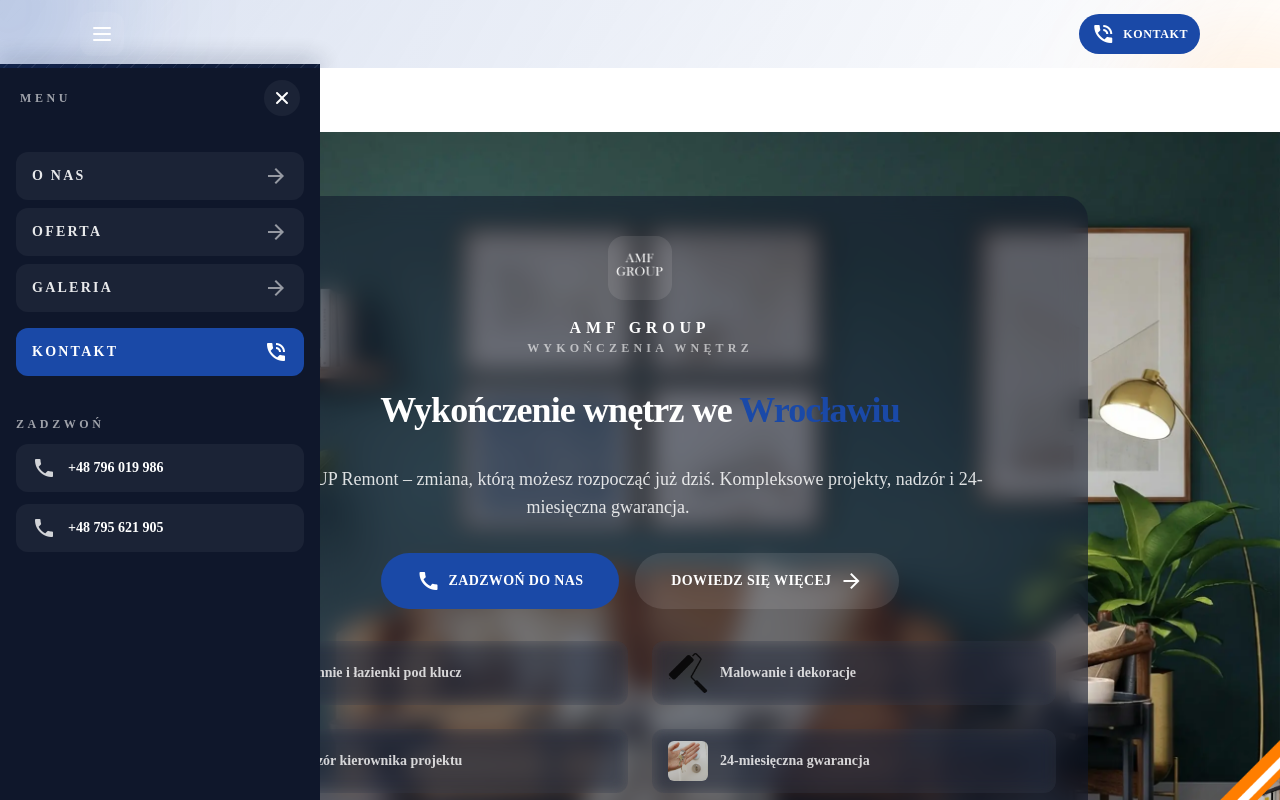
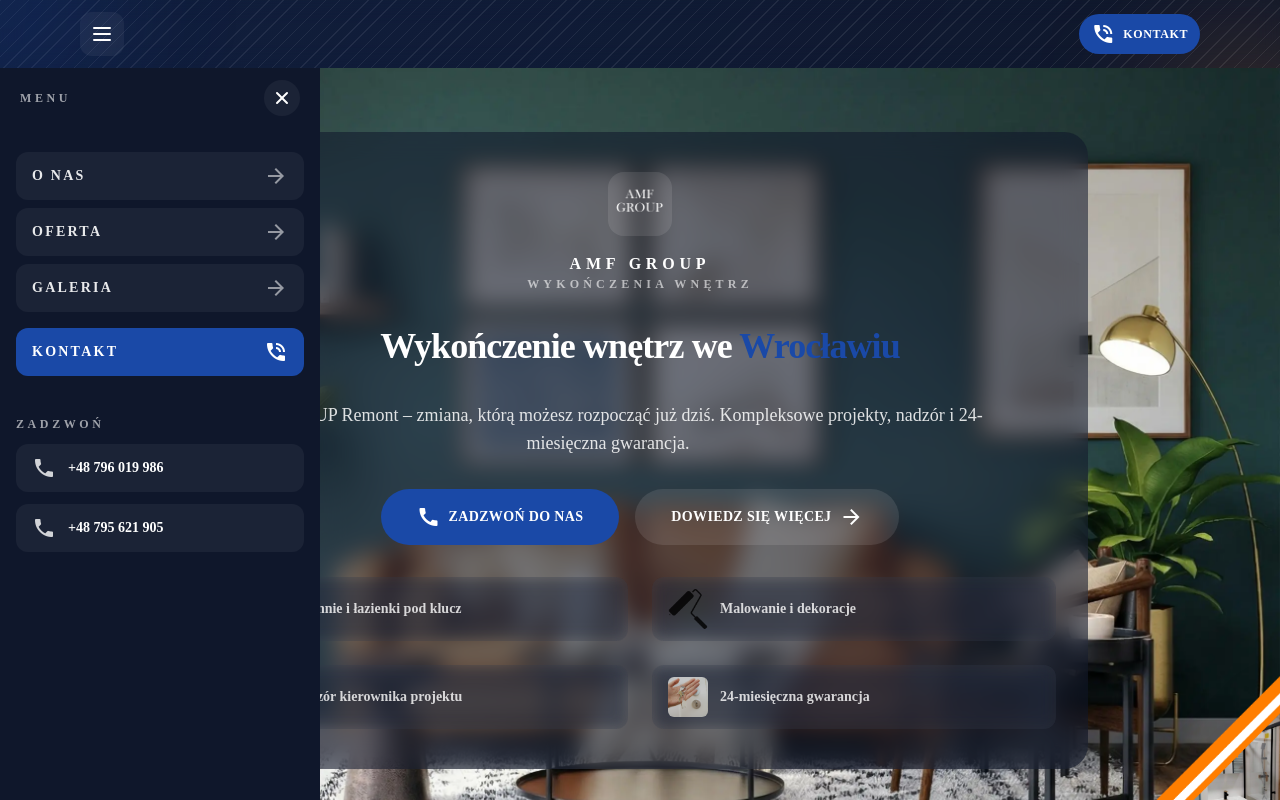
Before and after one commit to r-senchuk/amf-remont, a React (Vite) app: page / in a window 1280 px wide. Shown: the top 800 px of the page. Built offline with nearby package versions, Linux system fonts and the light colour scheme.

Commit message:
feat: Enhance page layout with fixed header, sticky footer, background fix, and CSS cleanup.

```diff
--- a/src/App.jsx
+++ b/src/App.jsx
@@ -2,7 +2,7 @@
  * Root Application Component
  * Provides the main layout with Header and Footer
  */
-import { Outlet } from 'react-router-dom';
+import { Outlet, useLocation } from 'react-router-dom';
 import Header from './components/shared/Header/Header.jsx';
 import Footer from './components/shared/Footer/Footer.jsx';
 import useSEO from './hooks/useSEO.js';
@@ -11,11 +11,14 @@ import useScrollRestoration from './hooks/useScrollRestoration.js';
 function App() {
   useSEO();
   useScrollRestoration();
+  const location = useLocation();
+
+  const isHome = location.pathname === '/' || location.pathname === '/contact';
 
   return (
     <>
       <Header />
-      <main id="app-main" className="pt-16 lg:pt-12">
+      <main id="app-main" className={`flex-1 ${isHome ? '' : 'pt-16 lg:pt-12'}`}>
         <Outlet />
       </main>
       <Footer />
--- a/src/components/pages/HomePage/HomePage.jsx
+++ b/src/components/pages/HomePage/HomePage.jsx
@@ -60,6 +60,9 @@ function HomePage({ scrollToContact = false }) {
 
   return (
     <div className="flex flex-col">
+      {/* Design Fix: Fixed background for gap behind header */}
+      <div className="fixed top-0 left-0 right-0 h-24 bg-slate-900 z-0" aria-hidden="true" />
+
       {/* Hero Section */}
       {/* Hero Section */}
       <section className="relative isolate bg-gradient-to-br from-slate-900 via-slate-800 to-slate-900 text-white">
--- a/src/components/shared/Footer/Footer.jsx
+++ b/src/components/shared/Footer/Footer.jsx
@@ -23,7 +23,7 @@ function Footer() {
   };
 
   return (
-    <footer className="relative mt-auto bg-gradient-to-r from-slate-900 to-slate-800 py-8 text-white">
+    <footer className="relative mt-auto bg-gradient-to-r from-slate-900 to-slate-800 py-8 text-white z-10">
       <div className="mx-auto flex max-w-6xl items-center justify-center px-4 sm:px-6 lg:px-8">
         <p className="text-center text-sm font-medium text-white/70">
           © {currentYear} <span className="font-semibold text-white/80">Wykończenie wnętrz we Wrocławiu</span>
--- a/src/components/shared/Header/Header.jsx
+++ b/src/components/shared/Header/Header.jsx
@@ -61,7 +61,7 @@ function Header() {
   return (
     <>
       <header
-        className="fixed top-0 left-0 right-0 z-40 border-b border-white/10 bg-slate-950/90 backdrop-blur-md relative"
+        className="fixed top-0 left-0 right-0 z-40 border-b border-white/10 bg-slate-950/90 backdrop-blur-md"
         style={{
           backgroundImage:
             'linear-gradient(120deg, rgba(26,73,167,0.16), rgba(15,23,42,0)), repeating-linear-gradient(135deg, rgba(255,255,255,0.08) 0 1px, transparent 1px 10px)'
@@ -97,13 +97,7 @@ function Header() {
                   {label}
                 </a>
               ))}
-              <a
-                href="/contact"
-                onClick={handleContactClick}
-                className="rounded-full bg-primary px-3 py-1.5 text-[0.6rem] text-white shadow-card transition hover:shadow-card-hover"
-              >
-                Kontakt
-              </a>
+
             </nav>
 
             <div className="flex flex-1 items-center justify-end gap-3 text-white/70">
--- a/src/css/global.css
+++ b/src/css/global.css
@@ -21,6 +21,12 @@ body {
   min-height: 100vh;
   display: flex;
   flex-direction: column;
+}
+
+#root {
+  display: flex;
+  flex-direction: column;
+  min-height: 100vh;
 }
 
 /* Web Component default styles */
--- a/src/css/main.css
+++ b/src/css/main.css
@@ -662,6 +662,7 @@ body > * > div[otype]#breadcrumbs > div > div[otype] {
   font-size: var(--font-size-xs);
   color: rgba(84, 110, 122, 0.25);
 }
+/* REMOVED: Legacy footer styles - replaced by React component
 footer {
   background: var(--color-bg-dark);
 }
@@ -719,6 +720,7 @@ footer #footer_copyright p {
 footer #footer_copyright p strong {
   font-weight: 300;
 }
+*/
 .kontakt_pad {
   text-align: center;
   align-self: center;
```
